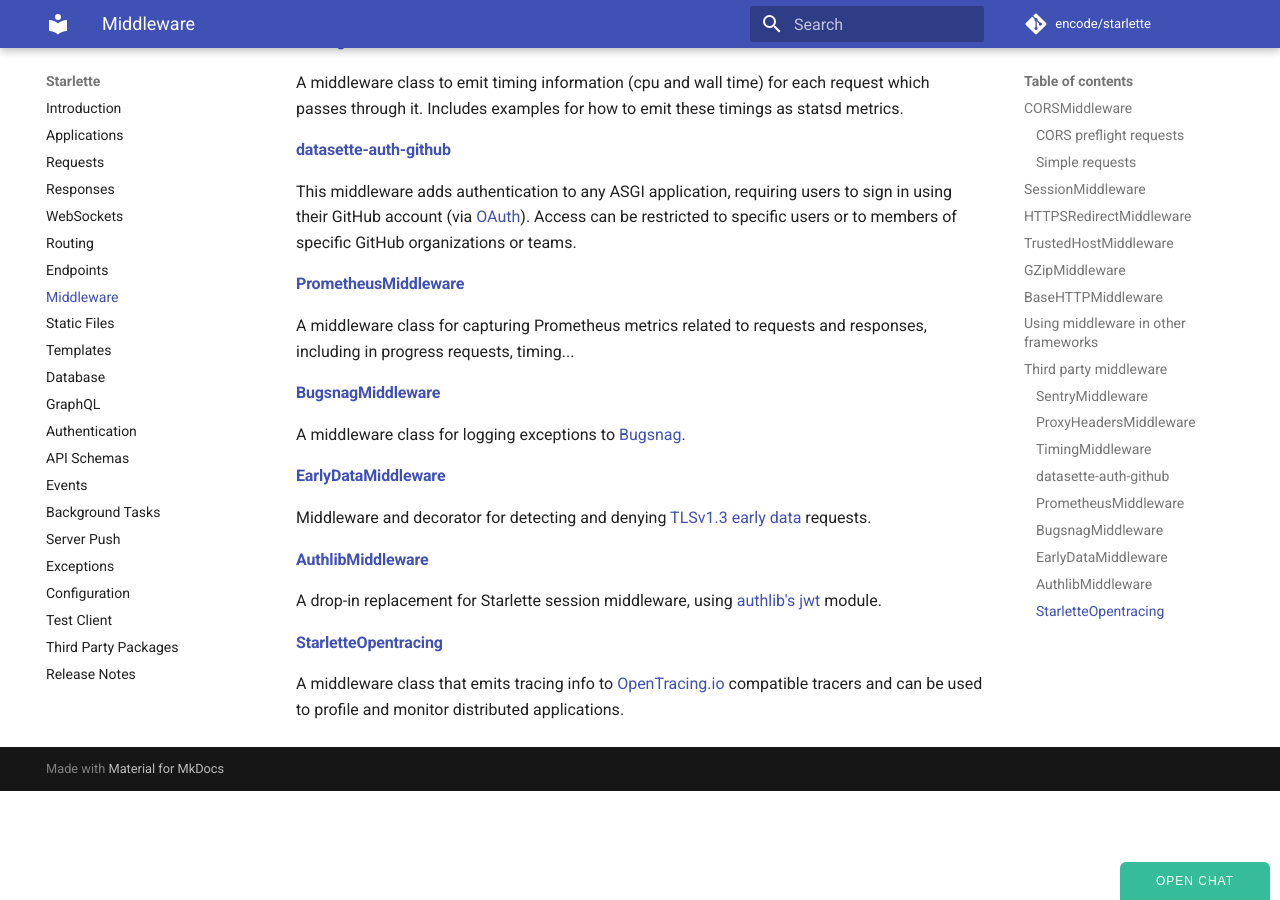
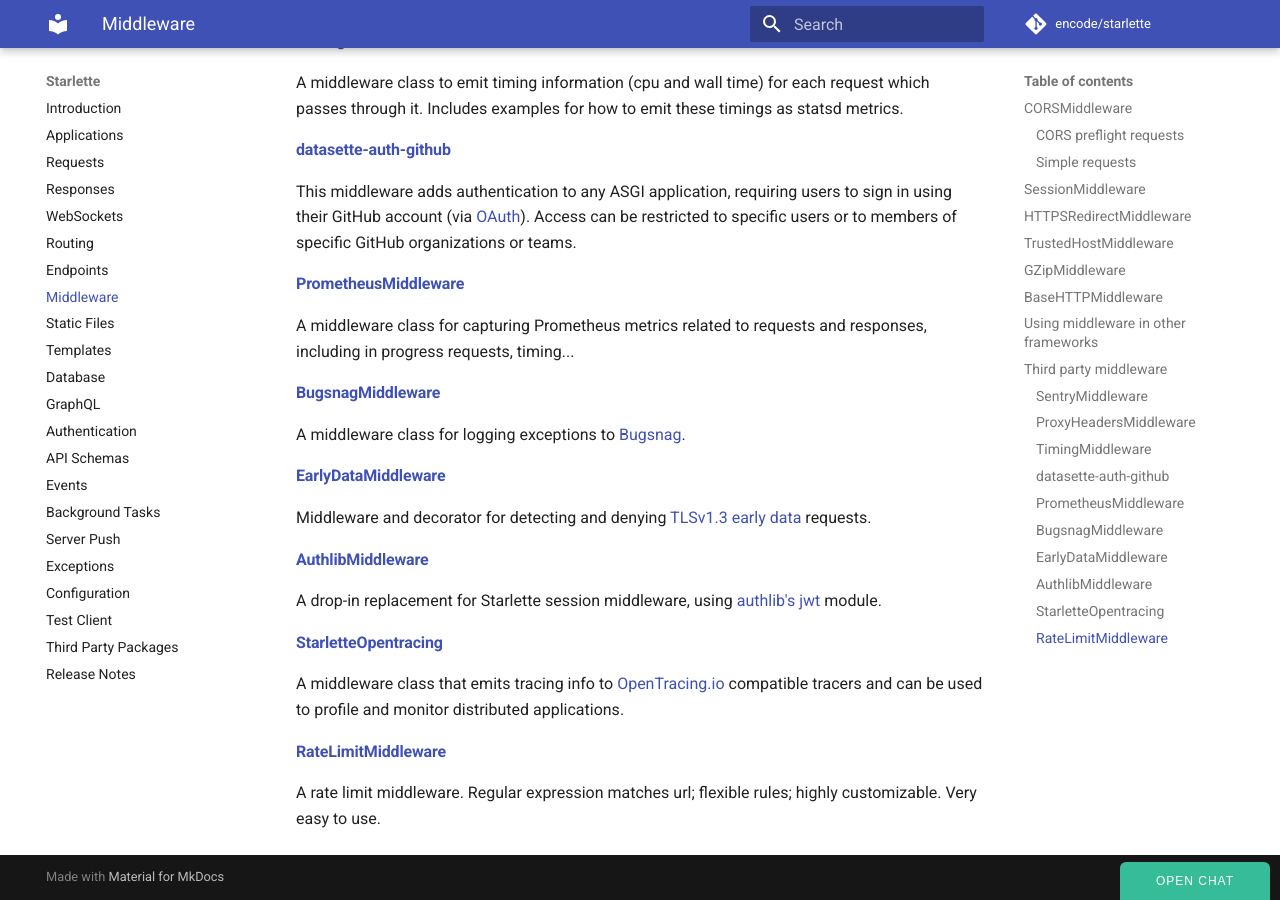
Before and after one commit to hidraco/starlette, an MkDocs documentation site: the page built from docs/middleware.md, in a window 1280 px wide and 900 px high, scrolled down 6107 px. Built offline with MkDocs 1.6.1 and Material for MkDocs 9.7.7, drawn with Linux system fonts in a browser that asks for light colours; comment, search, counter and statistics services are not loaded.

Commit message:
Add RatelimitMiddleware in docs (#988)
* add RatelimitMiddleware

* empty commit to run test

Co-authored-by: Tom Christie <tom@tomchristie.com>

```diff
--- a/docs/middleware.md
+++ b/docs/middleware.md
@@ -283,3 +283,7 @@ module.
 
 A middleware class that emits tracing info to [OpenTracing.io](https://opentracing.io/) compatible tracers and
 can be used to profile and monitor distributed applications.
+
+#### [RateLimitMiddleware](https://github.com/abersheeran/asgi-ratelimit)
+
+A rate limit middleware. Regular expression matches url; flexible rules; highly customizable. Very easy to use.
```
